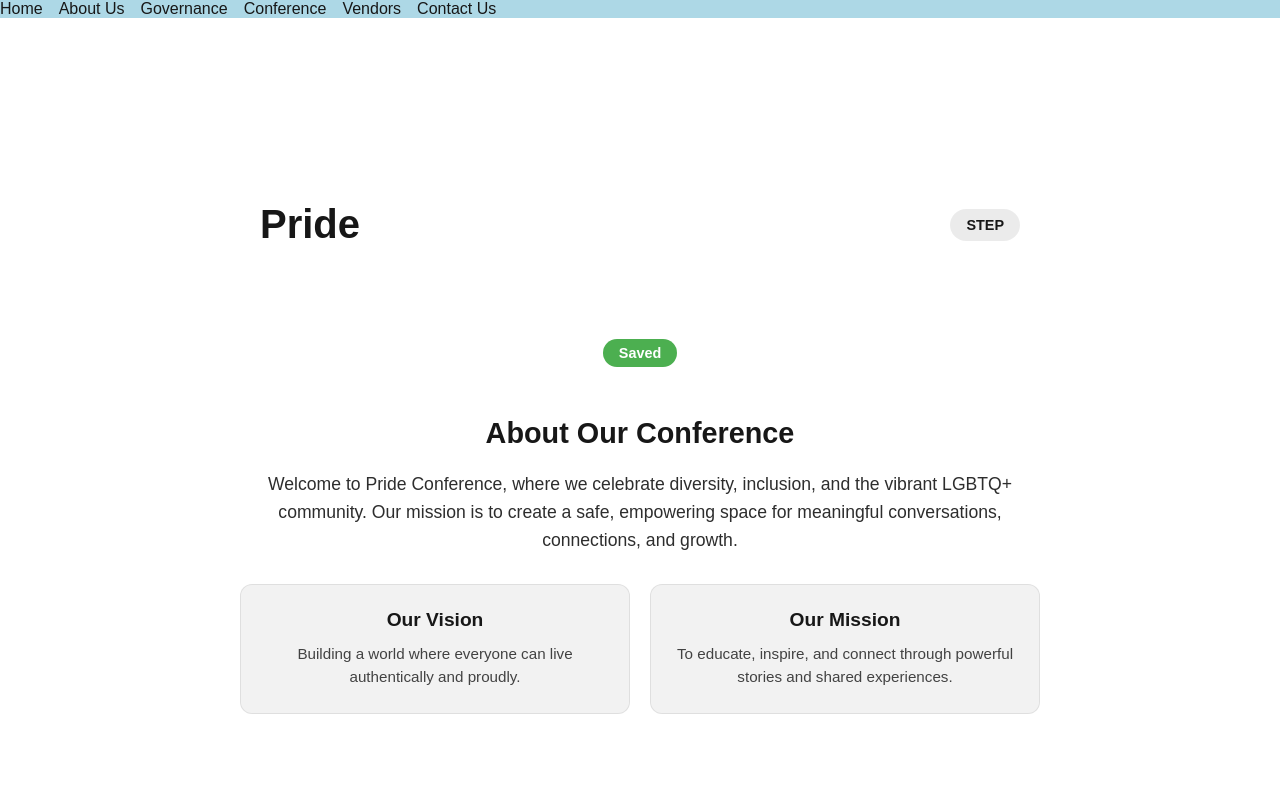
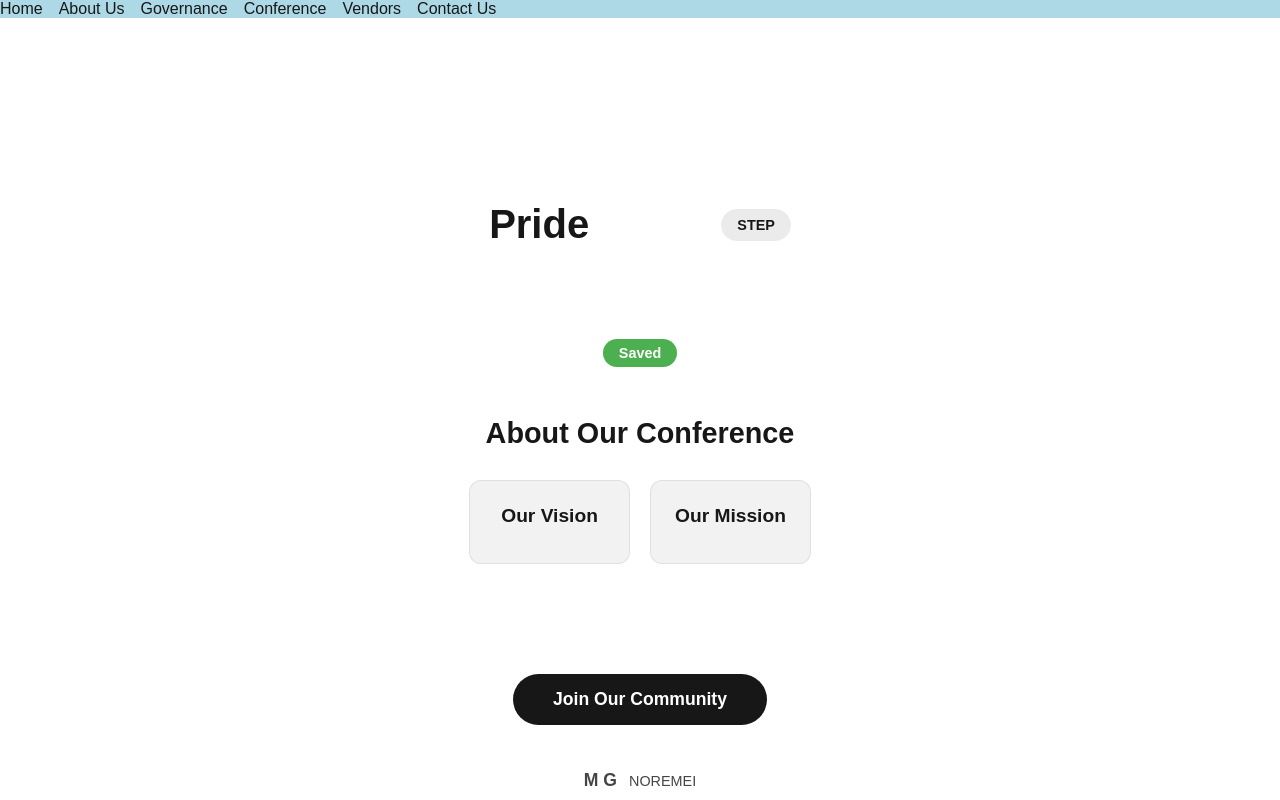
Before and after one commit to OnlyOnn3/pridestemcanada, a Next.js app in the folder pride-stem-app/: page /about in a window 1280 px wide. Shown: the top 800 px of the page. Built offline with nearby package versions, Linux system fonts and the light colour scheme.

Commit message:
Removed the default paragraphs I added

```diff
--- a/pride-stem-app/src/app/about/page.js
+++ b/pride-stem-app/src/app/about/page.js
@@ -18,20 +18,18 @@ export default function ConferencePage() {
           <div className={styles.aboutMain}>
             <h2 className={styles.aboutSubtitle}>About Our Conference</h2>
             <p className={styles.aboutDescription}>
-              Welcome to Pride Conference, where we celebrate diversity, inclusion,
-              and the vibrant LGBTQ+ community. Our mission is to create a safe,
-              empowering space for meaningful conversations, connections, and growth.
+
             </p>
 
             <div className={styles.features}>
               <div className={styles.featureItem}>
                 <h3>Our Vision</h3>
-                <p>Building a world where everyone can live authentically and proudly.</p>
+                <p></p>
               </div>
 
               <div className={styles.featureItem}>
                 <h3>Our Mission</h3>
-                <p>To educate, inspire, and connect through powerful stories and shared experiences.</p>
+                <p>       </p>
               </div>
             </div>
           </div>
```
